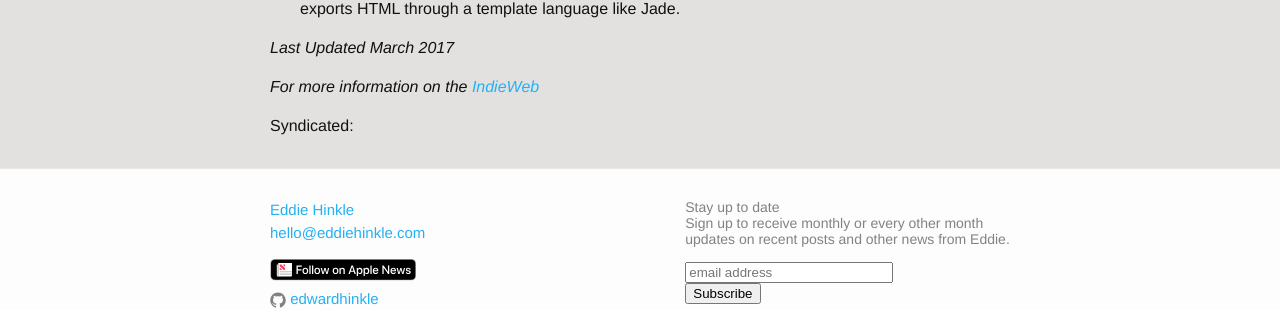
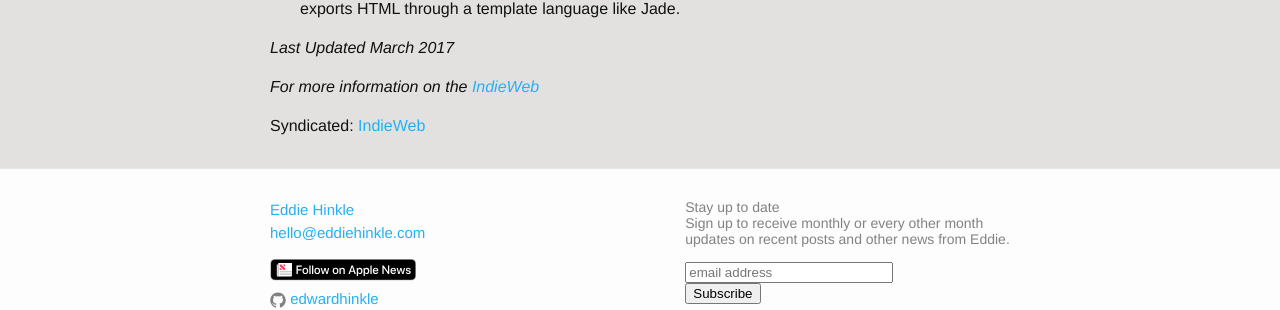
Before and after one commit to EdwardHinkle/eddie-personal, a Jekyll site: the page built from _source/indieweb.md, in a window 1280 px wide. Shown: the part 1574-1884 px from the top of the page. Built offline with Jekyll 4.4.1, drawn with Linux system fonts in a browser that asks for light colours; nearby versions of some CDN libraries; comment, search, counter and statistics services are not loaded.

Commit message:
Add syndication to IndieWeb page

```diff
--- a/_source/indieweb.md
+++ b/_source/indieweb.md
@@ -2,6 +2,9 @@
 layout: page
 title: Indieweb
 permalink: /indieweb/
+syndication:
+ - name: IndieWeb
+   url: https://indieweb.org/User:Eddiehinkle.com
 ---
 Here's a look at how my website complies with IndieWeb standards and what my plans and ideas are for the future of my site and for the IndieWeb.
 
```
